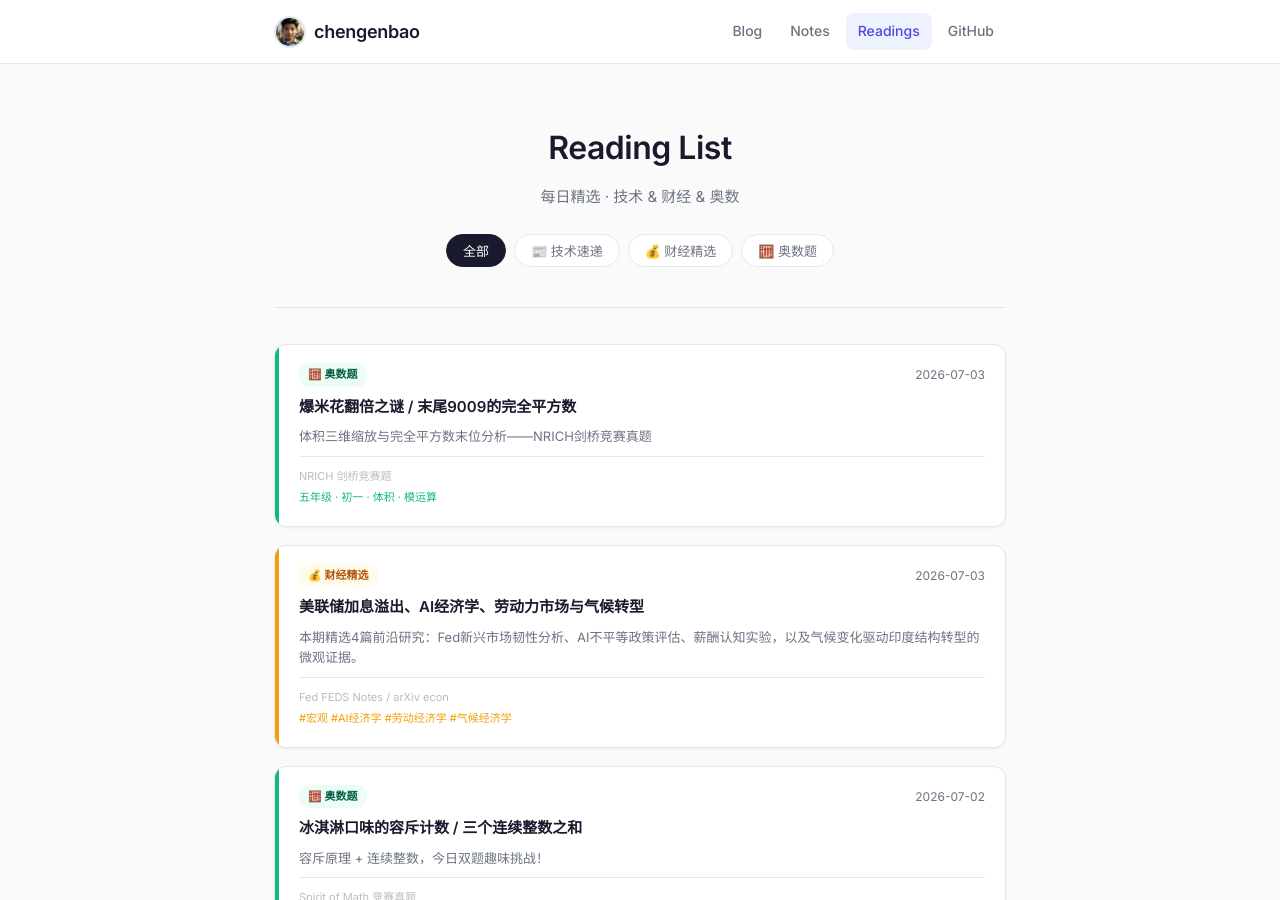
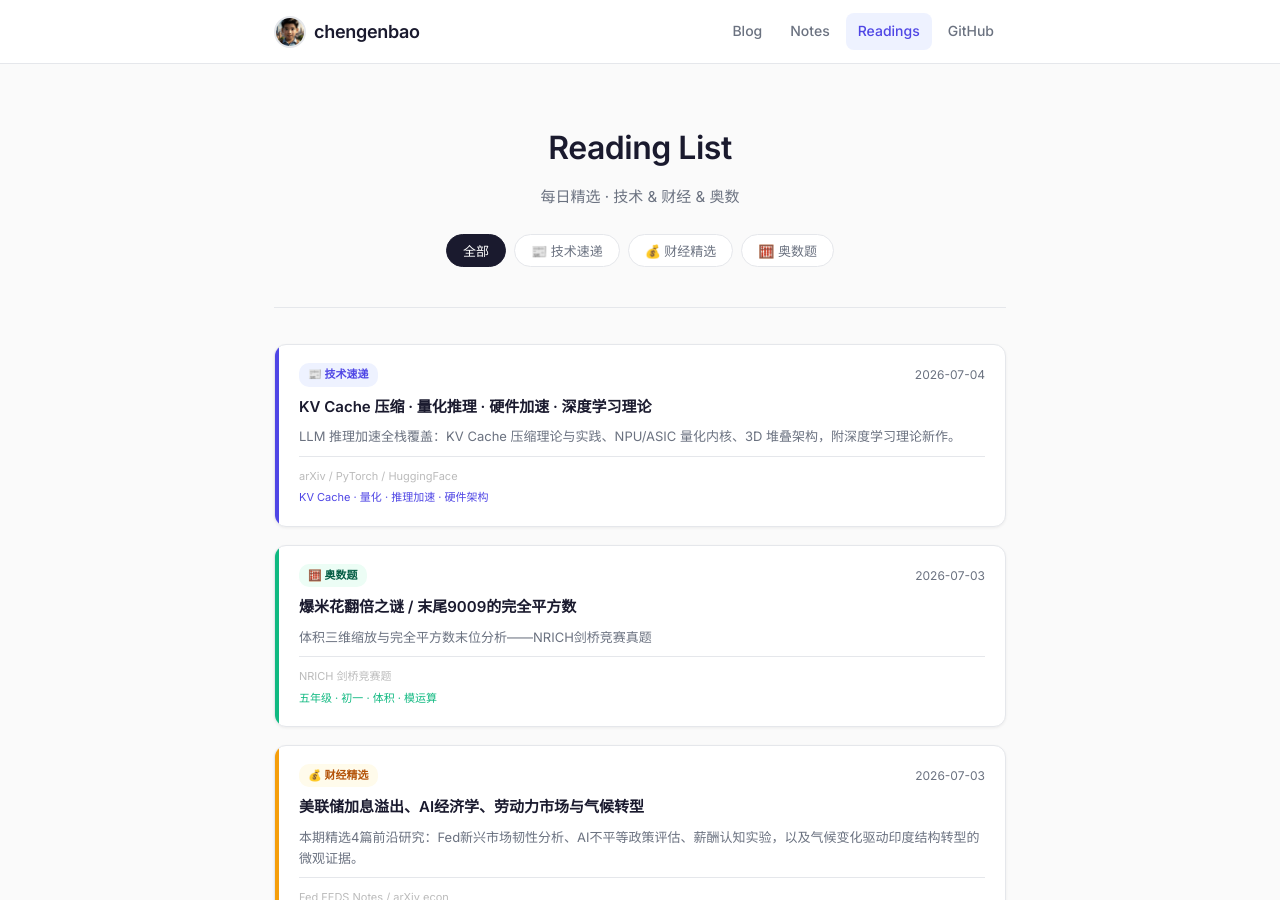
Before and after one commit to chengenbao/chengenbao.github.io, a Jekyll site: the page built from reading-list/index.md, in a window 1280 px wide and 900 px high. Built offline with Jekyll 4.4.1, drawn with Linux system fonts in a browser that asks for light colours.

Commit message:
add tech card 2026-07-04

```diff
--- a/reading-list/index.md
+++ b/reading-list/index.md
@@ -18,6 +18,21 @@
   </div>
 
   <div class="rl-grid">
+<a class="rl-card tech" href="/reading-list/2026-07-04-tech-daily/">
+  <div class="rl-accent"></div>
+  <div class="rl-body">
+    <div class="rl-top">
+      <span class="rl-badge tech">📰 技术速递</span>
+      <time>2026-07-04</time>
+    </div>
+    <h2>KV Cache 压缩 · 量化推理 · 硬件加速 · 深度学习理论</h2>
+    <p>LLM 推理加速全栈覆盖：KV Cache 压缩理论与实践、NPU/ASIC 量化内核、3D 堆叠架构，附深度学习理论新作。</p>
+    <div class="rl-meta">
+      <span class="rl-source">arXiv / PyTorch / HuggingFace</span>
+      <span class="rl-tags">KV Cache · 量化 · 推理加速 · 硬件架构</span>
+    </div>
+  </div>
+</a>
 <a class="rl-card math" href="/reading-list/2026-07-03-math/"><div class="rl-accent"></div><div class="rl-body"><div class="rl-top"><span class="rl-badge math">🧮 奥数题</span><time>2026-07-03</time></div><h2>爆米花翻倍之谜 / 末尾9009的完全平方数</h2><p>体积三维缩放与完全平方数末位分析——NRICH剑桥竞赛真题</p><div class="rl-meta"><span class="rl-source">NRICH 剑桥竞赛题</span><span class="rl-tags">五年级 · 初一 · 体积 · 模运算</span></div></div></a>
 <a class="rl-card finance" href="/reading-list/2026-07-03-finance-daily/">
   <div class="rl-accent"></div>
```
